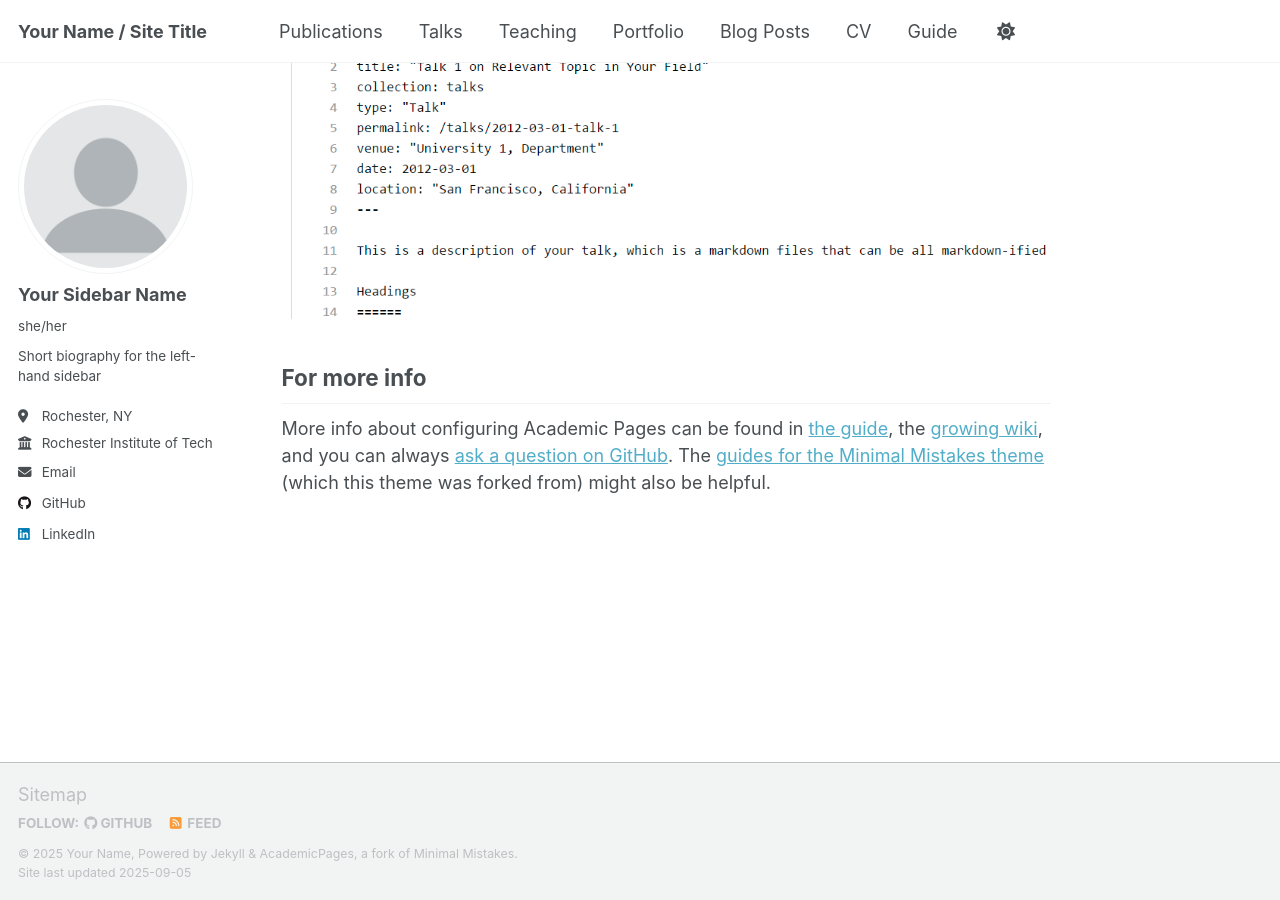
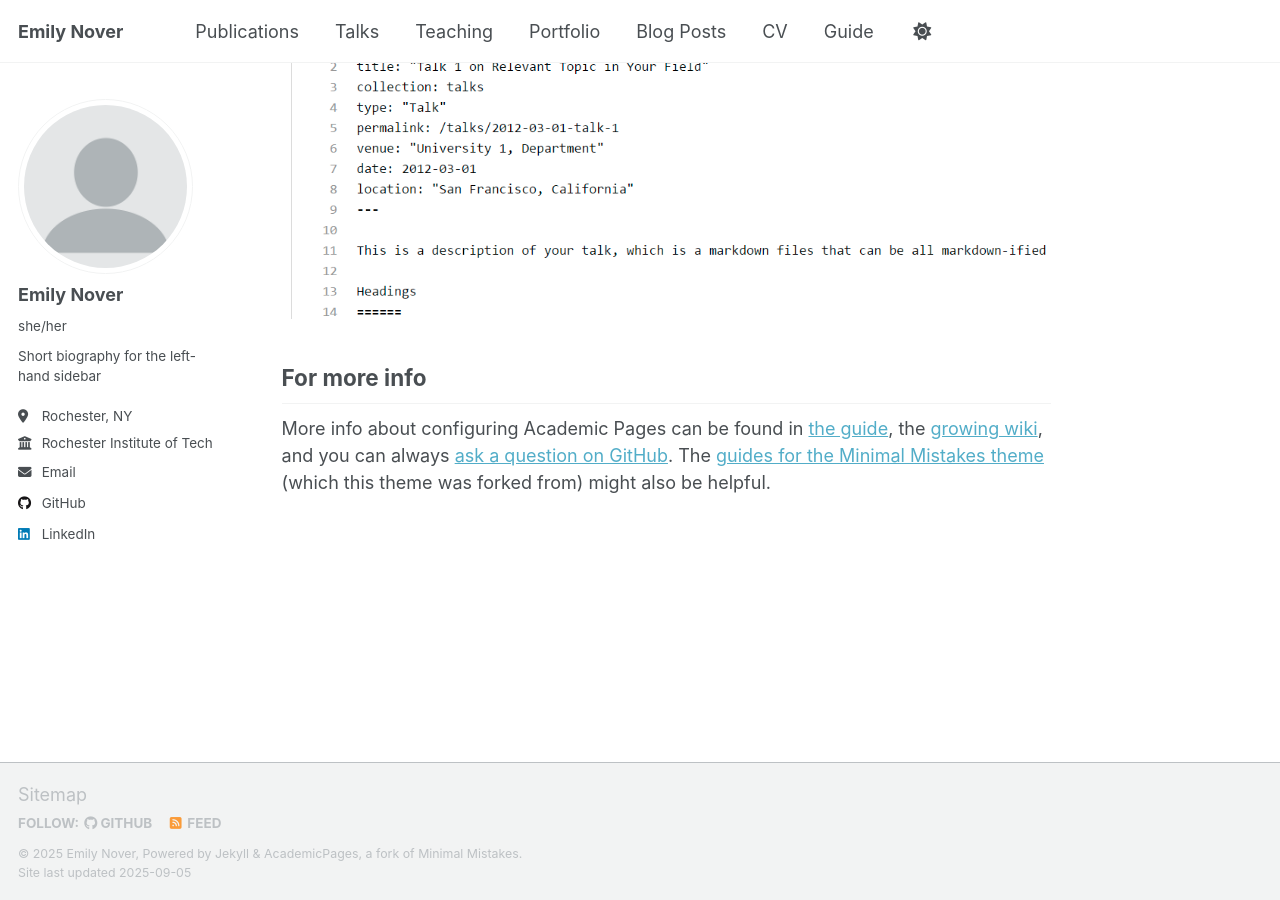
Before and after one commit to drblitx/drblitx.github.io, a Jekyll site: the page built from _pages/about.md, in a window 1280 px wide and 900 px high, scrolled down 2880 px. Built offline with Jekyll 4.4.1, drawn with Linux system fonts in a browser that asks for light colours; a script that is not in the unit is left out.

Commit message:
updating config

```diff
--- a/_config.yml
+++ b/_config.yml
@@ -9,13 +9,13 @@
 # Basic Site Settings
 locale                   : "en-US"
 site_theme               : "default" # Currently available options are "default", "air"
-title                    : "Your Name / Site Title"
+title                    : "Emily Nover"
 title_separator          : "-"
-name                     : &name "Your Name"
+name                     : &name "Emily Nover"
 description              : &description "personal description"
-url                      : https://academicpages.github.io # the base hostname & protocol for your site e.g. "https://[your GitHub username].github.io" or if you already have some other page hosted on Github then use "https://[your GitHub username].github.io/[Your Repo Name]"
+url                      : https://drblitx.github.io # the base hostname & protocol for your site e.g. "https://[your GitHub username].github.io" or if you already have some other page hosted on Github then use "https://[your GitHub username].github.io/[Your Repo Name]"
 baseurl                  : "" # the subpath of your site, e.g. "/blog"
-repository               : "academicpages/academicpages.github.io"
+repository               : "drblitx/drblitx.github.io"
 
 # Site Author - The following control what appear as part of the author content on the side bar.
 #               If a field is blank the icon and link will not appear, otherwise it will be shown.
@@ -23,7 +23,7 @@
 author:
   # Biographic information
   avatar           : "profile.png"
-  name             : "Your Sidebar Name"
+  name             : "Emily Nover"
   pronouns         : "she/her"
   bio              : "Short biography for the left-hand sidebar"
   location         : "Rochester, NY"
```
